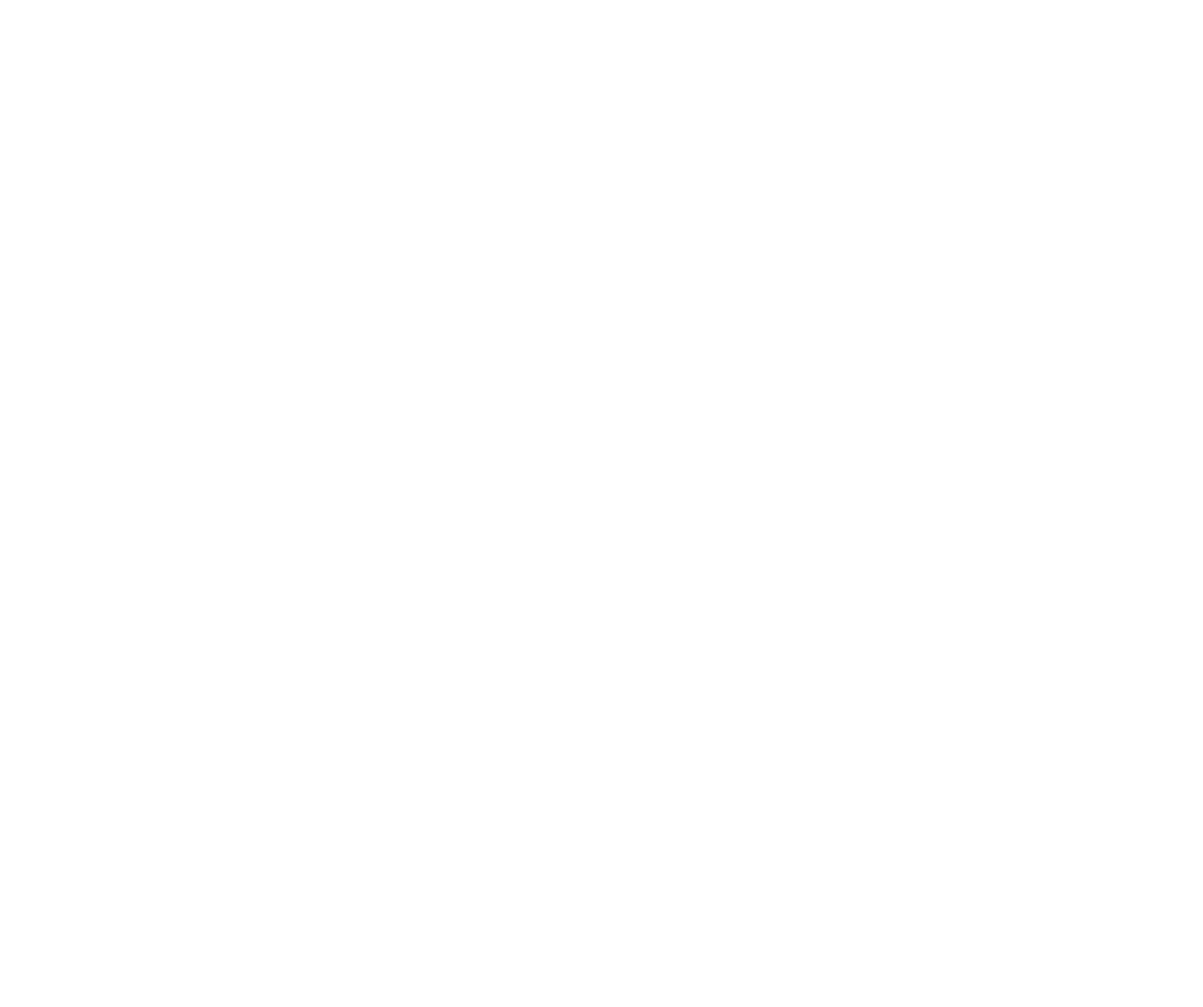
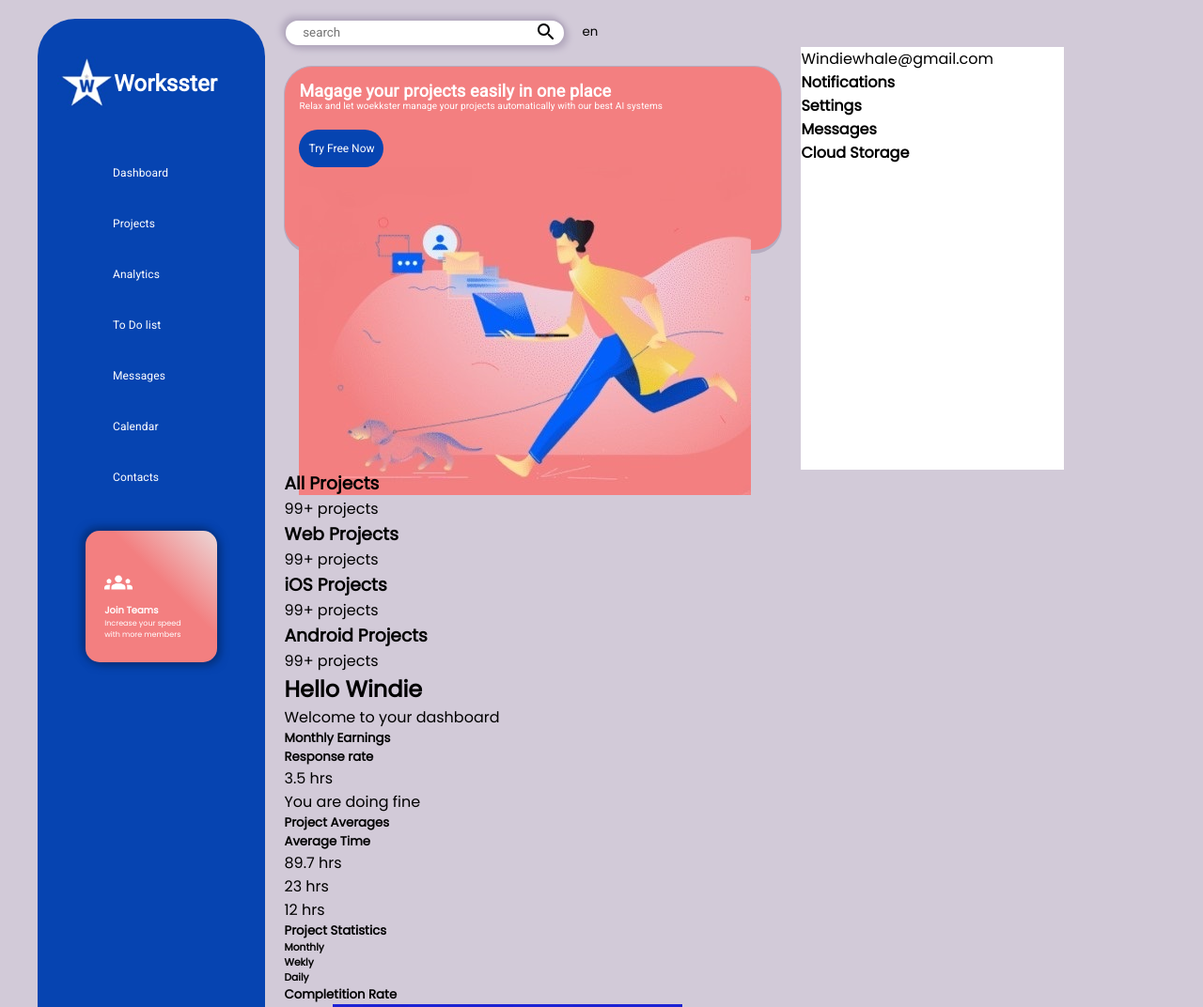
Before and after one commit to windiewhale/behance-project, a plain HTML site: page frontend/index.html in a window 1280 px wide. Shown: the top 1072 px of the page at 94% size. Before the commit the page ends 800 px from the top, so only its background shows below. Drawn offline with Linux system fonts and the light colour scheme.

Commit message:
draw dom, start style

```diff
--- a/frontend/index.html
+++ b/frontend/index.html
@@ -4,9 +4,202 @@
 	<meta charset="UTF-8">
 	<meta http-equiv="X-UA-Compatible" content="IE=edge">
 	<meta name="viewport" content="width=device-width, initial-scale=1.0">
-	<title>This is FRONTEND</title>
+	<title>workkster</title>
+	<link rel="stylesheet" href="style.css">
+	<link rel="preconnect" href="https://fonts.googleapis.com">
+	<link rel="preconnect" href="https://fonts.gstatic.com" crossorigin>
+	<link href="https://fonts.googleapis.com/css2?family=Poppins&family=Roboto&display=swap" rel="stylesheet">
 </head>
 <body>
-	<div id="root"></div>
+	<aside id="side" class="sidebar">
+		<div id="logo">
+			<img src="/pics/w.jpg" alt="">
+			<h1>Worksster</h1>
+		</div>
+		<a href="">Dashboard</a>
+		<a href="">Projects</a>
+		<a href="">Analytics</a>
+		<a href="">To Do list</a>
+		<a href="">Messages</a>
+		<a href="">Calendar</a>
+		<a href="">Contacts</a>
+		<div id="pinky">
+			<img src="/pics/groupW.png" alt="">
+			<h5>Join Teams</h5>
+			<p>Increase your speed with more members</p>
+		</div>
+	</aside>
+	<main>
+		<header>
+			<div id="scon">
+				<input type="text" name="q" placeholder="search" id="sbar">
+				<button id="mg"></button>
+			</div>
+			<div id="bcon">
+				<button id="1"></button>
+				<button id="2"></button>
+				<button id="3"></button>
+				<button id="4"></button>
+				<button id="en">en</button>
+			</div>
+		</header>
+		<section id="top">
+			<div id="pnk">
+				<h2>Magage your projects easily in one place
+				</h2>
+				<p>Relax and let woekkster manage your projects automatically with our best AI systems
+				</p>
+				<button class="bbtn">Try Free Now
+				</button>
+				<img src="/pics/runner.jpg" alt="">
+			</div>
+			<div id="noti">
+				<div>
+					<div id="pic">
+					</div>
+					<p>Windiewhale@gmail.com</p>
+				</div>
+				<div class="alerts">
+					<div class="tegla" id="bell"></div>
+					<div class="num"></div>
+					<h4>Notifications</h4>
+				</div>
+				<div class="alerts">
+					<div class="tegla" id="gear"></div>
+					<div class="num"></div>
+					<h4>Settings</h4>
+				</div>
+				<div class="alerts">
+					<div class="tegla" id="sms"></div>
+					<div class="num"></div>
+					<h4>Messages</h4>
+				</div>
+				<div class="alerts">
+					<div class="tegla" id="cloud"></div>
+					<div class="num"></div>
+					<h4>Cloud Storage</h4>
+				</div>
+			</div>
+			<div id="lay">
+				<div class="laybox" id="proj">
+					<div class="roundpic"></div>
+					<div>
+						<h3>All Projects</h3>
+						<a href="https://www.humanetech.com/">99+ projects
+						</a>
+					</div>
+				</div>
+				<div class="laybox" id="webp">
+					<div class="roundpic"></div>
+					<div>
+						<h3>Web Projects</h3>
+						<a href="https://www.humanetech.com/">99+ projects
+						</a>
+					</div>
+				</div>
+				<div>
+					<div class="roundpic" id="ios"></div>
+					<div>
+						<h3>iOS Projects</h3>
+						<a href="https://www.humanetech.com/">99+ projects
+						</a>
+					</div>
+				</div>
+				<div>
+					<div class="roundpic" is="and"></div>
+					<div>
+						<h3>Android Projects</h3>
+						<a href="https://www.humanetech.com/">99+ projects
+						</a>
+					</div>
+				</div>
+			</div>
+		</section>
+		<section id="middle">
+			<div id="hello">
+				<h1>Hello Windie</h1>
+				<p>Welcome to your dashboard</p>
+			</div>
+			<div class="sq">
+				<h5>Monthly Earnings</h5>
+				<div class="rates"></div>
+			</div>
+			<div class="sq" id="rr">
+				<h5>Response rate</h5>
+				<div class="rates">
+					<div id="circle">3.5 hrs</div>
+					<p>You are doing fine</p>
+				</div>
+			</div>
+			<div class="sq">
+				<h5>Project Averages</h5>
+				<div class="rates"></div>
+			</div>
+			<div class="sq">
+				<h5>Average Time</h5>
+				<div id="blue">89.7 hrs</div>
+				<div id="green">23 hrs</div>
+				<div id="green">12 hrs</div>
+			</div>
+		</section>
+		<section id="columns">
+			<section id="right" class="col">
+				<div id="ps">
+					<h5>Project Statistics</h5>
+					<div id="week">
+						<h6>Monthly</h6>
+						<h6>Wekly</h6>
+						<div>
+							<h6>Daily</h6>
+						</div>
+					</div>
+				</div>
+				<div id="cd">
+					<h5>Completition Rate</h5>
+					<button>Weekly</button>
+					<img src="\pics\linech.jpg" alt="linechart">
+				</div>
+				<div>
+					<h5>Messages</h5>
+					<div>
+						<div>
+							<input type="text" name="q" placeholder="Search Chat" id="qbar">
+							<button id="mg"></button>
+						</div>
+						<div id="plus">+</div>
+					</div>
+					<div id="favs">
+						<h5>Favourites</h5>
+						<div class="portre">
+							<p>Chani Sandworm</p>
+						</div>
+						<div class="portre">
+							<p>Paul Muad'dib</p>
+						</div>
+						<div class="portre">
+							<p>Leto Atreides</p>
+						</div>
+						<div class="portre">
+							<p>Liet Kynes</p>
+						</div>
+					</div>
+				</div>
+				<div></div>
+			</section>
+			<section id="left" class="col">
+				<div>
+					<h5>Growth of the sandworm</h5>
+					<p>Most believe that a satisfactory future requires a return to an idealized past, a past which never in fact existed.
+					</p>
+					<img src="/pics/prog.jpg" alt="progress">
+				</div>
+				<div id="smallcol">
+					<div id="ecat"></div>
+					<div id="events"></div>
+				</div>
+				<div id="emails"></div>
+			</section>
+		</section>
+	</main>
 </body>
 </html>
--- /dev/null
+++ b/frontend/style.css
@@ -0,0 +1,217 @@
+* {
+    margin: 0;
+    padding: 0;
+    border: 0;
+    outline: none;
+    box-sizing: border-box;
+    background: transparent;
+    font-family: inherit;
+}
+    a{
+    text-decoration: none;
+}
+    a img {
+    border: none;
+}
+
+    button,
+    a {
+    cursor: pointer;
+    color: inherit;
+}
+
+    textarea {
+    resize: none;
+}
+
+    button,
+    textarea,
+    select {
+    appearance: none !important;
+    border-radius: 0;
+}
+
+  /*end of css reset*/
+
+body {
+    width: 100%;
+    max-width: 1200px;
+    margin-left: auto;
+    margin-right: auto;
+    background-color: #d2cad8;
+    font-family: 'Poppins', sans-serif;
+    display: flex;
+    flex-direction: row;
+    justify-content: space-between
+}
+
+#side {
+    display: flex;
+    flex-direction: column;
+    flex-grow: 1;
+
+    width: 300px;
+    margin-top: 20px;
+    border-radius: 40px;
+    background-color: #0644b1;
+    color: white;
+
+}
+#logo {
+    width: 200px;
+    margin: 40px auto 40px auto;
+
+    font-family: 'Roboto', sans-serif;
+    letter-spacing: 0.01em;
+
+    display: flex;
+    flex-direction: row;
+    align-items: center;
+}
+
+#logo img {
+    width: 60px;
+}
+
+aside a {
+    margin-left: 60px;
+    margin-right: auto;
+    padding: 20px 40px 20px 20px;
+
+    font-size: 12px;
+    font-family: 'Roboto', sans-serif;
+    letter-spacing: 0.01em;
+    text-align: left;
+}
+
+.sidebar a:hover {
+    background-color: #d2cad8;
+    color: #0644b1;
+    margin-left: 30px;
+    margin-right: 0;
+    padding-left: 50px;
+
+    border-top-left-radius: 26px;
+    border-bottom-left-radius: 26px;
+}
+aside #pinky {
+    width: 140px;
+    height: 140px;
+    margin-right: auto;
+    margin-left: auto;
+    margin-top: 30px;
+    padding: 40px 20px 20px 20px;
+    border-radius: 15px;
+    background: linear-gradient(45deg,#f37f80 60%, #ebd8d8 ) ;
+    box-shadow: 3px 3px 10px #052e75, -3px -3px 10px #052e75;
+}
+
+aside #pinky img {
+    width: 30px;
+}
+
+aside #pinky h5 {
+    font-size: 10px;
+    font-weight: bold;
+}
+
+aside #pinky p {
+    font-size: 8px;
+}
+main {
+    flex-grow: 2;
+
+    width: calc(100% - 40px);
+    margin: 20px;
+    margin-right: 0;
+
+    display: flex;
+    flex-direction: column;
+}
+
+header {
+    display: flex;
+}
+
+header #scon {
+    /*display: inline-flex;
+    justify-content: space-around;*/
+    position: relative;
+    height: 30px;
+    width: 300px;
+    background-color: white;
+    border-radius: 15px;
+    border: 2px solid #b6acc0;
+    box-shadow: 3px 3px 6px #b6acc0, -3px -3px 6px #b6acc0;
+
+    font-family: 'Roboto', sans-serif;
+    font-size: 8px;
+    text-align: start;
+    text-indent: 15px;
+}
+
+#sbar {
+    position: absolute;
+    left: 6%;
+    top: 20%
+}
+
+#mg {
+    position: absolute;
+    right: 4%;
+    vertical-align: middle;
+    width: 20px;
+    height: 20px;
+    background-image: url(/pics/mag.png);
+}
+
+#top {
+    display: flex;
+    flex-wrap: wrap;
+    width: fit-content;
+}
+
+#pnk {
+    width: 530px;
+    height: 200px;
+    margin: 20px;
+    margin-left: 0;
+    padding: 15px;
+    border-radius: 30px;
+    border: 1px solid #b6acc0;
+    border-bottom: 4px solid #b6acc0;
+    background-color: #f37f80;
+    color: white;
+    font-family: 'Roboto', sans-serif;
+}
+
+#pnk h2{
+    font-size: 18px;
+    letter-spacing: 00.01em;
+}
+
+#pnk p{
+    font-size: 10px;
+    letter-spacing: 00.01em;
+}
+
+#runner {
+    background-image: url(/pics/runner.jpg);
+}
+
+.bbtn {
+    width: 90px;
+    height: 40px;
+    margin-top: 20px;
+    border-radius: 20px;
+    background-color: #0644b1;
+    color: white;
+    font-size: 12px;
+}
+
+#noti {
+    width: 280px;
+    height: 450px;
+
+    background-color: white;
+}
```
Also changed, not shown: frontend/pics/bellB.png (added), frontend/pics/bellW.png (added), frontend/pics/cloudB.png (added), frontend/pics/cloudW.png (added), frontend/pics/gearB.png (added), frontend/pics/gearW.png (added), frontend/pics/groupW.png (added), frontend/pics/linech.jpg (added), frontend/pics/mag.png (added), frontend/pics/msg.jpg (added), frontend/pics/prog.jpg (added), frontend/pics/prost.jpg (added), frontend/pics/runner.jpg (added), frontend/pics/sheetW.png (added), 3 more files.
